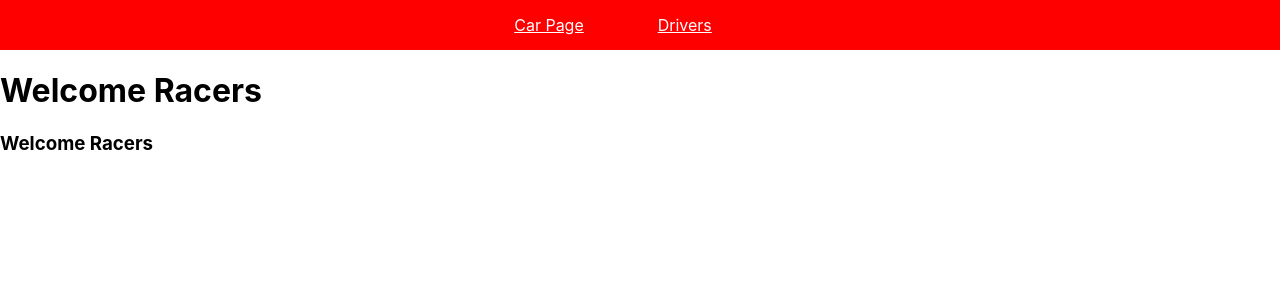
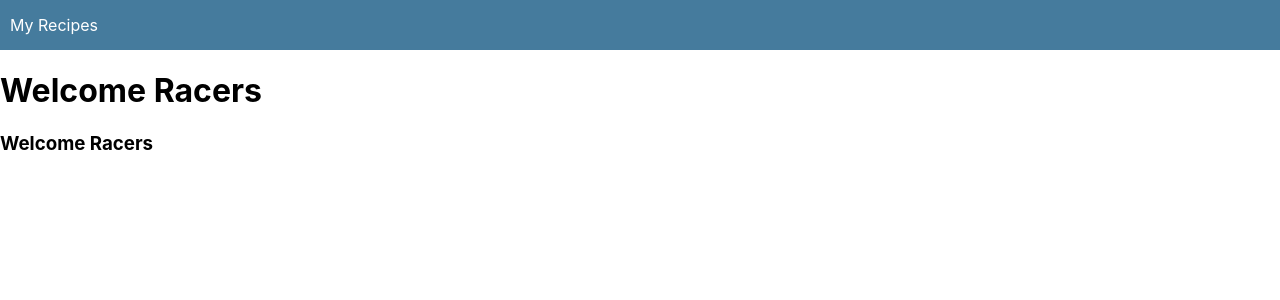
Before and after one commit to Justint1234/Project-3-fastorlast, a React (Create React App) app in the folder client/: page / in a window 1280 px wide. Shown: the top 300 px of the page. Built offline with nearby package versions, Linux system fonts and the light colour scheme.

Commit message:
committing again

```diff
--- a/client/src/components/Navbar.js
+++ b/client/src/components/Navbar.js
@@ -4,13 +4,13 @@ import styled from 'styled-components'
 
 const NavBarStyles = styled.div`
   display: flex;
-  justify-content: center;
+  justify-content: space-between;
   align-items: center;
-  background: red;
+  background: #457B9D;
   height: 50px;
 
   a {
-    text-decoration: underline;
+    text-decoration: none;
     padding-left: 10px;
     color: white;
     &:active {
@@ -28,11 +28,11 @@ const NavBarStyles = styled.div`
 class NavBar extends Component {
   render() {
     return (
-      <NavBarStyles id="nav-container" class="some-class">
-        <Link to="/carpage">Car Page</Link>
-        <div className="right">
-          <Link to="/driverpage">Drivers</Link>
-        </div>
+      <NavBarStyles>
+        <Link to="/">My Recipes</Link>
+        {/* <div className="right">
+          <Link to="/login">Sign Up</Link>
+        </div> */}
 
       </NavBarStyles>
     );
```
